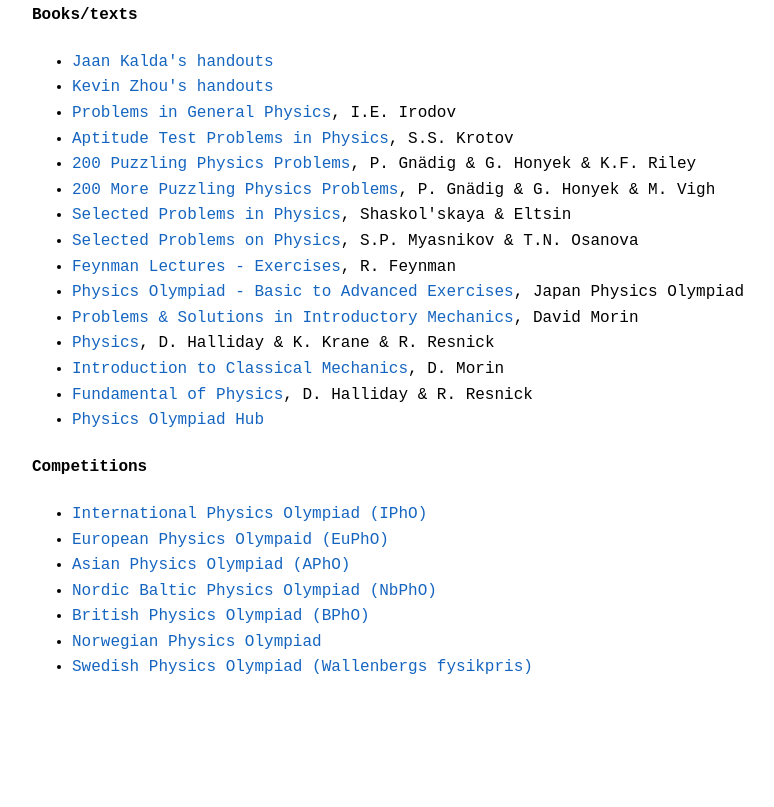
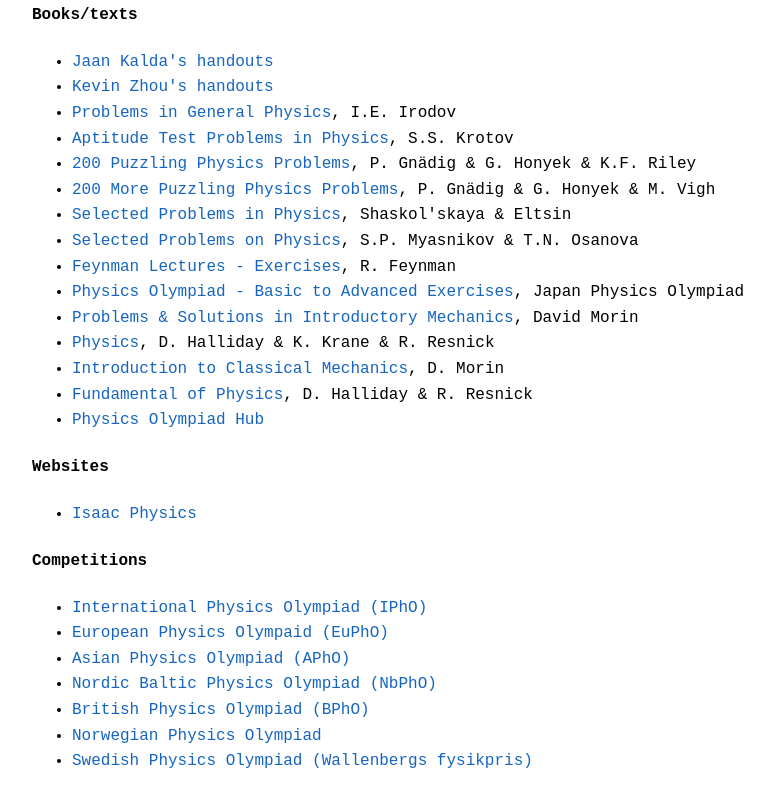
Before and after one commit to EmilRyd/rwanda-physics-olympiad, a website: page index.html in a window 1280 px wide. Shown: the part 1722-2529 px from the top of the page, without its empty margins (208-982 px from the left). Before the commit the page ends 2451 px from the top, so only its background shows below. Drawn offline with nearby package versions, Linux system fonts and the light colour scheme; some icons are missing.

Commit message:
added isaac physics to the resources

```diff
--- a/index.html
+++ b/index.html
@@ -125,6 +125,7 @@
           <li><a href="handouts/V_Energy_Introduction.pdf">Energy: Introduction</a></li>
         </ol>
         <h3>References</h3>
+
         <h4>Books/texts</h4>
     <ul>
       <li><a href="https://www.ioc.ee/~kalda/ipho/">Jaan Kalda's handouts</a></li>
@@ -143,6 +144,11 @@
       <li><a href="https://elearn.daffodilvarsity.edu.bd/pluginfile.php/987150/mod_label/intro/fundamentals-of-physics-textbook.pdf">Fundamental of Physics</a>, D. Halliday & R. Resnick</li>
       <li><a href="https://physoly.tech">Physics Olympiad Hub</a></li>
     </ul>
+    <h4>Websites</h4>
+
+          <ul>
+            <li><a href="https://isaacphysics.org/questions">Isaac Physics</a></li>
+          </ul>
 
     <h4>Competitions</h4>
     <ul>
```
